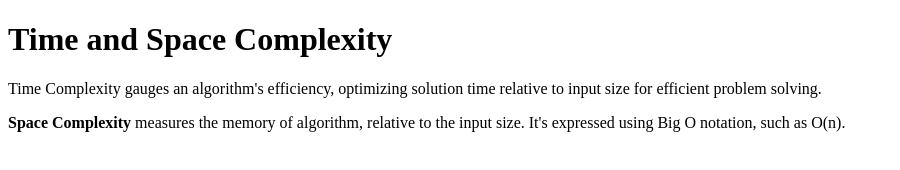
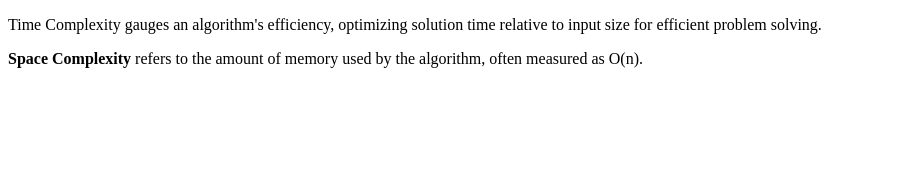
Before and after one commit to acciojob/time-and-space-complexity-624-urvashi, a website: page main.html in a window 1280 px wide. Shown: the whole page, without its empty margins (0-900 px from the left). Drawn offline with Linux system fonts and the light colour scheme.

Commit message:
created a submission

```diff
--- a/main.html
+++ b/main.html
@@ -7,9 +7,9 @@
 </head>
 
 <body>
-<h1>Time and Space Complexity</h1>
 <p>Time Complexity gauges an algorithm's efficiency, optimizing solution time relative to input size for efficient problem solving.</p>
-<p><b>Space Complexity</b> measures the memory of algorithm, relative to the input size. It's expressed using Big O notation, such as O(n).</p>
+
+    <p> <b>Space Complexity</b> refers to the amount of memory used by the algorithm, often measured as O(n).</p>
 	<!-- the entire body must be written by student -->
     <script type="text/javascript" src="./script.js">
 
```
